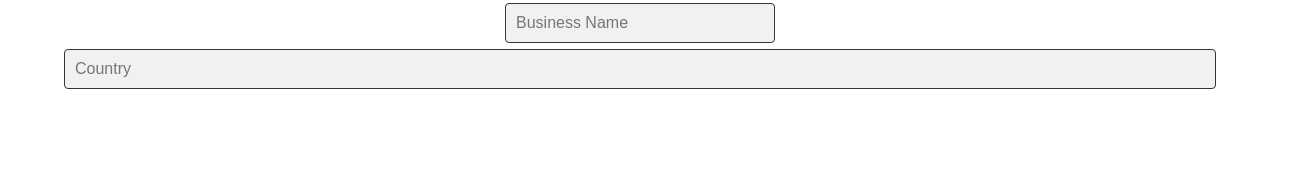
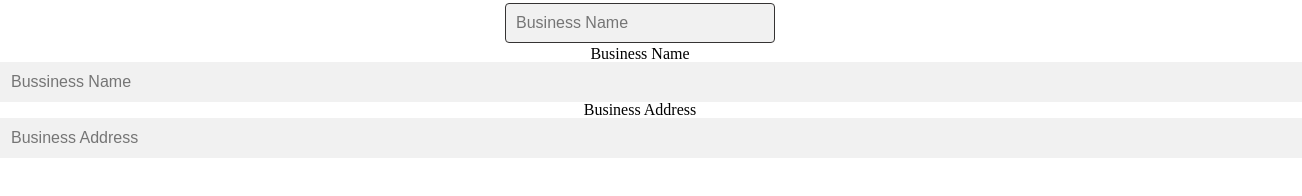
Before and after one commit to julioguzman19/Testing, a plain HTML site: page index.html in a window 1280 px wide. Shown: the whole page, 1302 px wide, since content can reach past the window. Drawn offline with nearby package versions, Linux system fonts and the light colour scheme.

Commit message:
fixing dupe ID

```diff
--- a/index.html
+++ b/index.html
@@ -22,7 +22,8 @@
             <input id="myInput" type="text" name="myCountry" placeholder="Business Name">
         </div>
     </form>
-    <div><input id="myInput" type="text" name="myCountry" placeholder="Country"></div>
+    <div>Business Name<input id="BussinessName" type="text" name="myBusinessName" placeholder="Bussiness Name"></div>
+    <div>Business Address<input id="BusinessAddress" type="text" name="myBusinessAddress" placeholder="Business Address"></div>
 
 
     <script src="assets/javascript/index.js"></script>
```
